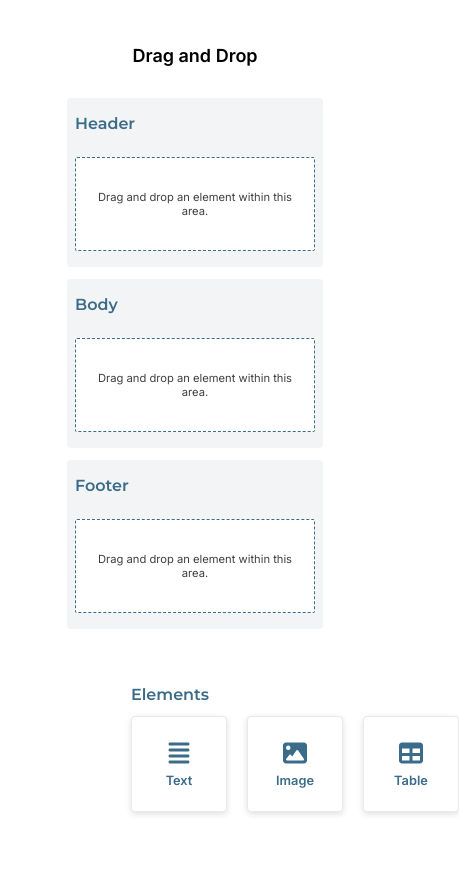
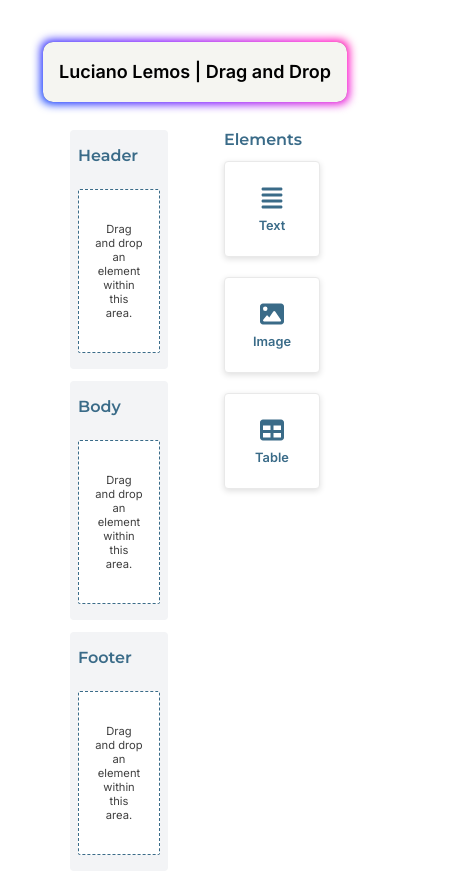
Before and after one commit to Lemos-Luciano/PruebaTecnica_DragAndDrop, a React (Vite) app: page / in a window 390 px wide. Shown: the top 894 px of the page, 459 px wide, since content can reach past the window. Built offline with nearby package versions, Linux system fonts and the light colour scheme.

Commit message:
Implementar react-router-dom a página personal y ajustar con Flexbox para web responsive

```diff
--- a/package.json
+++ b/package.json
@@ -17,6 +17,7 @@
 		"react": "^18.2.0",
 		"react-beautiful-dnd": "^13.1.1",
 		"react-dom": "^18.2.0",
+		"react-router-dom": "^6.14.2",
 		"sweetalert2": "^11.7.19",
 		"uuid": "^9.0.0"
 	},
--- a/src/App.css
+++ b/src/App.css
@@ -125,3 +125,72 @@
 	font-weight: 600;
 	line-height: normal;
 }
+
+.animateBorder {
+	padding: 1rem;
+	border: none;
+	outline: none;
+	color: rgb(255, 255, 255);
+	background: #111;
+	color: black;
+	cursor: pointer;
+	position: relative;
+	z-index: 0;
+	border-radius: 10px;
+	user-select: none;
+	-webkit-user-select: none;
+	touch-action: manipulation;
+}
+
+.animateBorder:before {
+	content: '';
+	background: linear-gradient(
+		45deg,
+		#ff0000,
+		#ff7300,
+		#fffb00,
+		#48ff00,
+		#00ffd5,
+		#002bff,
+		#7a00ff,
+		#ff00c8,
+		#ff0000
+	);
+	position: absolute;
+	top: -2px;
+	left: -2px;
+	background-size: 400%;
+	z-index: -1;
+	filter: blur(5px);
+	-webkit-filter: blur(5px);
+	width: calc(100% + 4px);
+	height: calc(100% + 4px);
+	animation: glowing-animateBorder 20s linear infinite;
+	transition: opacity 0.3s ease-in-out;
+	border-radius: 10px;
+}
+
+@keyframes glowing-animateBorder {
+	0% {
+		background-position: 0 0;
+	}
+	50% {
+		background-position: 400% 0;
+	}
+	100% {
+		background-position: 0 0;
+	}
+}
+
+.animateBorder:after {
+	z-index: -1;
+	content: '';
+	position: absolute;
+	width: 100%;
+	height: 100%;
+	/* background: #222; */
+	background: #f5f5f1;
+	left: 0;
+	top: 0;
+	border-radius: 10px;
+}
--- a/src/App.jsx
+++ b/src/App.jsx
@@ -1,4 +1,5 @@
 import './App.css'
+import { Link } from 'react-router-dom'
 import { DragDropContext } from 'react-beautiful-dnd'
 import { v4 as uuidv4 } from 'uuid'
 // Components
@@ -33,9 +34,18 @@ function App() {
 
 	return (
 		<div className='flex flex-col'>
-			<h1 className='text-lg font-bold'>Drag and Drop</h1>
+			<Link
+				className='max-w-2xl self-center'
+				to='https://lucianolemos.vercel.app/'
+				target='_blank'
+				// rel='noopener noreferrer'
+			>
+				<h1 className='animateBorder text-lg font-bold '>
+					Luciano Lemos | Drag and Drop
+				</h1>
+			</Link>
 			<DragDropContext onDragEnd={handleDragDrop}>
-				<div className='flex gap-14 p-7 max-lg:flex-col max-lg:items-center'>
+				<div className='flex gap-14 p-7'>
 					<div className='flex-auto w-64'>
 						<PdfSectionDesigner items={itemsWithoutElements} />
 					</div>
--- a/src/components/Elements.jsx
+++ b/src/components/Elements.jsx
@@ -20,7 +20,7 @@ const Elements = (props) => {
 							<div
 								{...provided.droppableProps}
 								ref={provided.innerRef}
-								className='flex gap-5'
+								className='flex gap-5 max-lg:flex-col'
 							>
 								{value.length === 0 ? (
 									<p>Por favor, agregue algun elemento</p>
--- a/src/main.jsx
+++ b/src/main.jsx
@@ -1,5 +1,10 @@
 import ReactDOM from 'react-dom/client'
 import App from './App.jsx'
 import './index.css'
+import { BrowserRouter } from 'react-router-dom'
 
-ReactDOM.createRoot(document.getElementById('root')).render(<App />)
+ReactDOM.createRoot(document.getElementById('root')).render(
+	<BrowserRouter>
+		<App />
+	</BrowserRouter>,
+)
```
Also changed, not shown: 1 other file (tests, documents, lock files or other folders).
